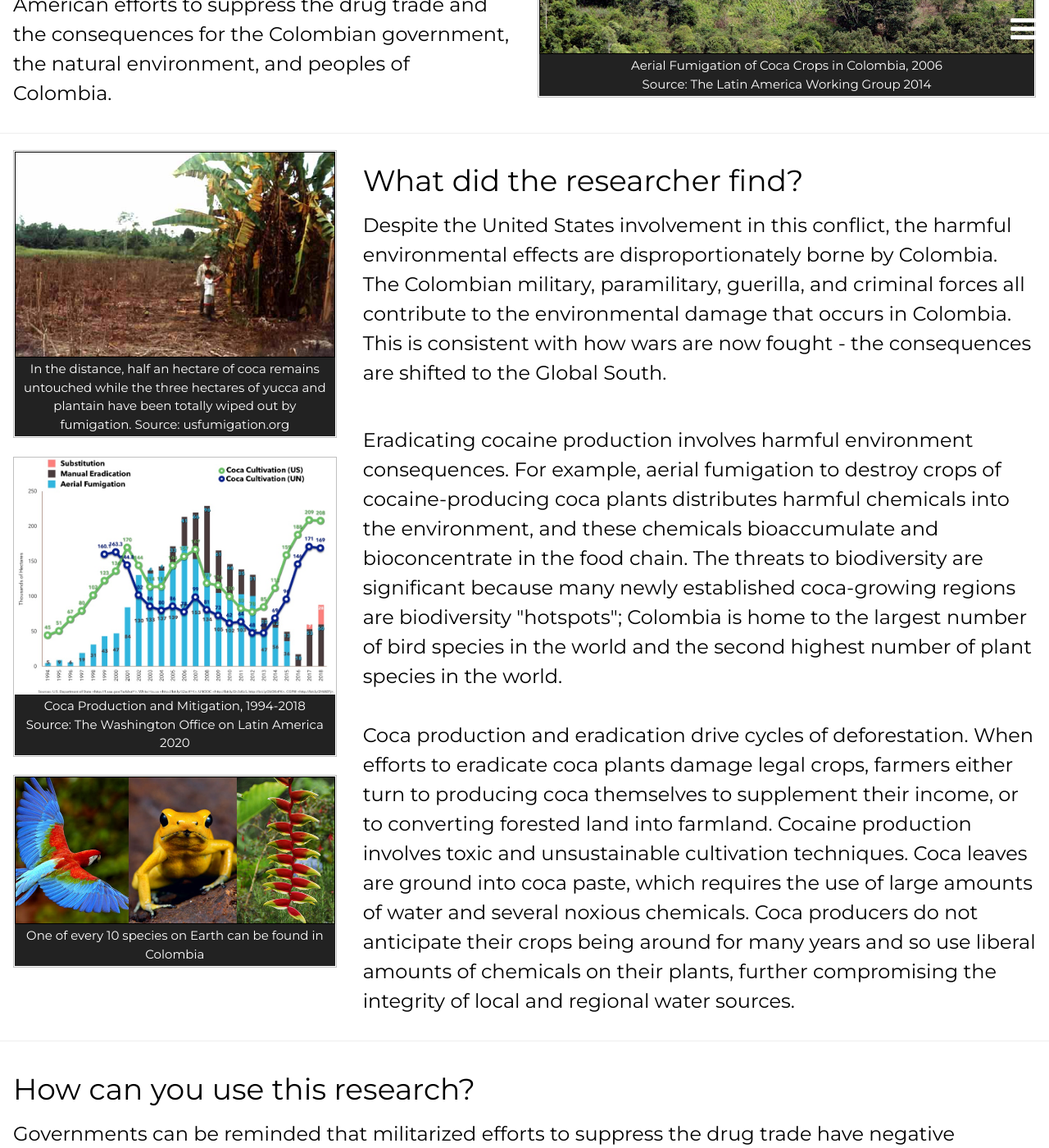
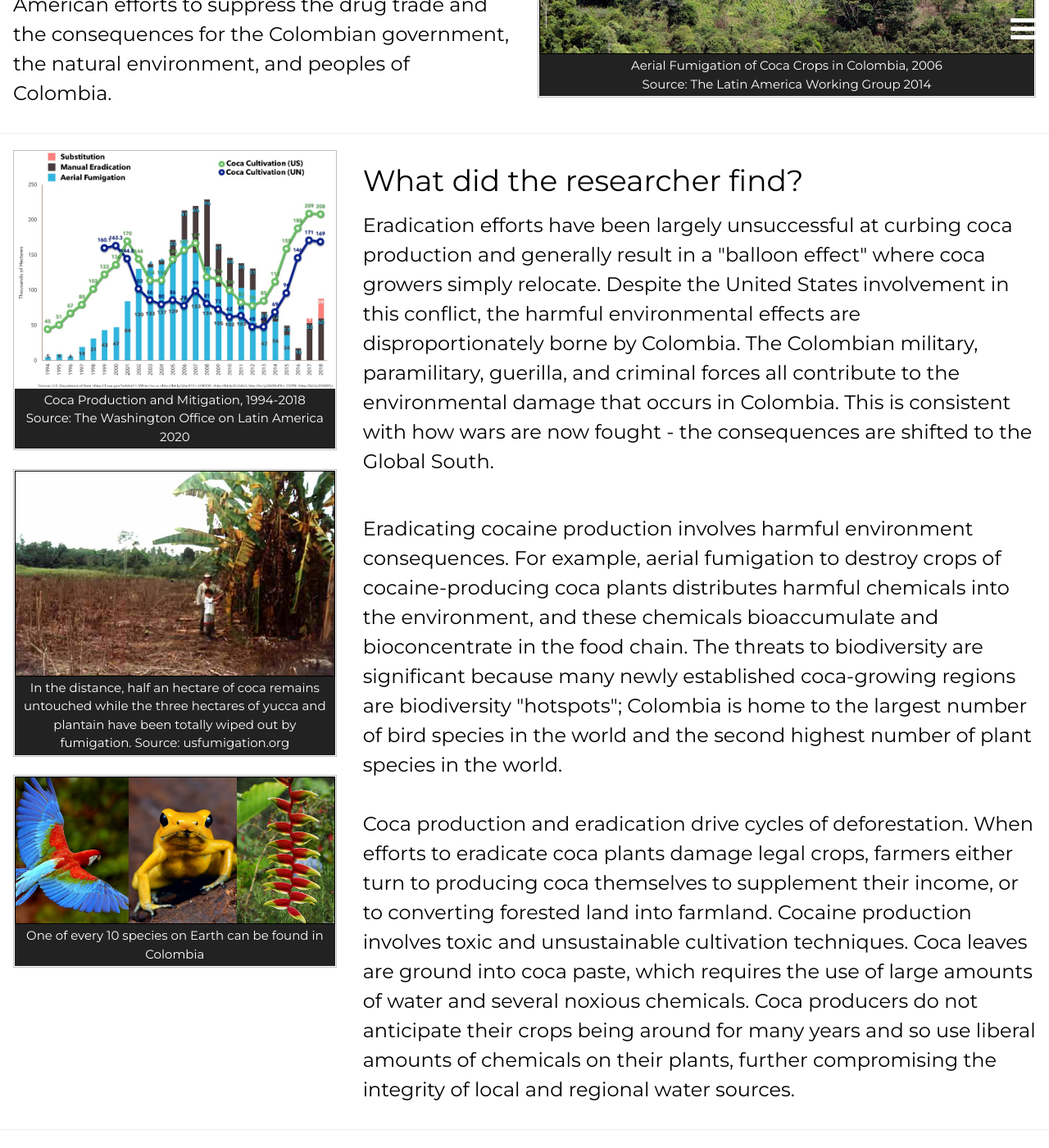
Before and after one commit to resilience1/resilience1.github.io, a Jekyll site: the page built from research/colombia.html, in a window 1280 px wide and 1400 px high, scrolled down 1743 px. Shown: the whole window at 82% size. Built offline with Jekyll 4.4.1, drawn with Linux system fonts in a browser that asks for light colours; nearby versions of some CDN libraries.

Commit message:
Update colombia.html

```diff
--- a/research/colombia.html
+++ b/research/colombia.html
@@ -226,17 +226,17 @@
 	<div class="w3-row">
 		<div class="w3-third w3-container">
 			<figure class="item">
+				<img class="displayed" id="myImg" src="/img/Coca1994thru2018.jpg" alt="Coca Production and Mitigation, 1994-2018" style="width:100%;height:100%">
+				<figcaption class="caption">Coca Production and Mitigation, 1994-2018<br>
+					Source: The Washington Office on Latin America 2020
+				</figcaption>
+			</figure><br>
+			<figure class="item">
 			<img class="displayed" src="/img/yuccadefoliated.jpg" alt="Yucca crops destroyed by aerial defoliation.
 				Source: http://usfumigation.org"
 			     style="width:100%; height: 100%; border:1px solid black; align:middle">
 				<figcaption class="caption">In the distance, half an hectare of coca remains untouched while
 					the three hectares of yucca and plantain have been totally wiped out by fumigation. Source: usfumigation.org
-				</figcaption>
-			</figure><br>
-			<figure class="item">
-				<img class="displayed" id="myImg" src="/img/Coca1994thru2018.jpg" alt="Coca Production and Mitigation, 1994-2018" style="width:100%;height:100%">
-				<figcaption class="caption">Coca Production and Mitigation, 1994-2018<br>
-					Source: The Washington Office on Latin America 2020
 				</figcaption>
 			</figure><br>
 			<figure class="item">
@@ -248,7 +248,8 @@
 		</div>
 		<div class="w3-twothird w3-container">
 			<h1>What did the researcher find?</h1>
-				<h2>Despite the United States involvement in this conflict, the harmful environmental effects are
+				<h2>Eradication efforts have been largely unsuccessful at curbing coca production and generally
+					result in a "balloon effect" where coca growers simply relocate. Despite the United States involvement in this conflict, the harmful environmental effects are
 					disproportionately borne by Colombia. The Colombian military, paramilitary, guerilla, and criminal
 					   forces all contribute to the environmental damage that occurs in Colombia. This is consistent
 					   with how wars are now fought - the consequences are shifted to the Global South.<br><br>
```
